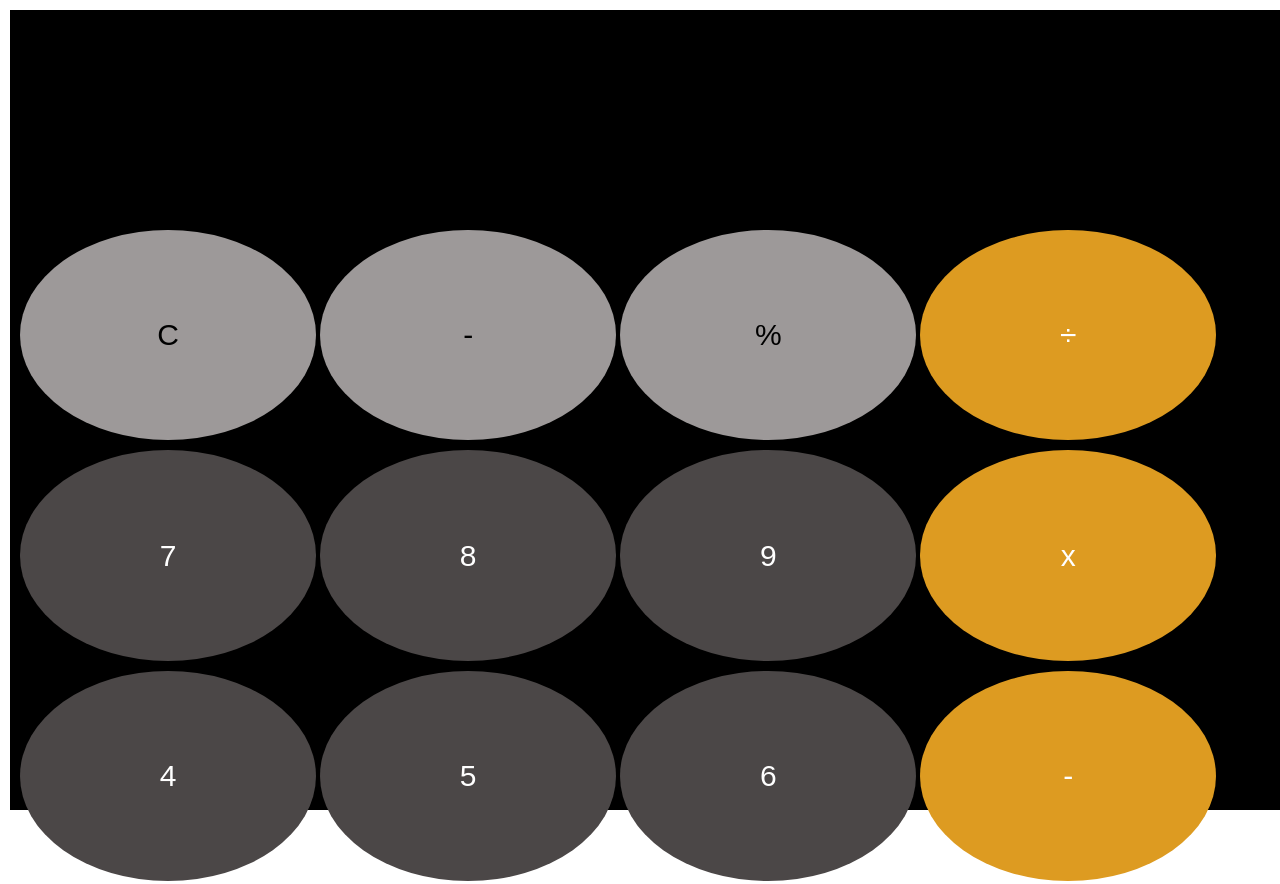
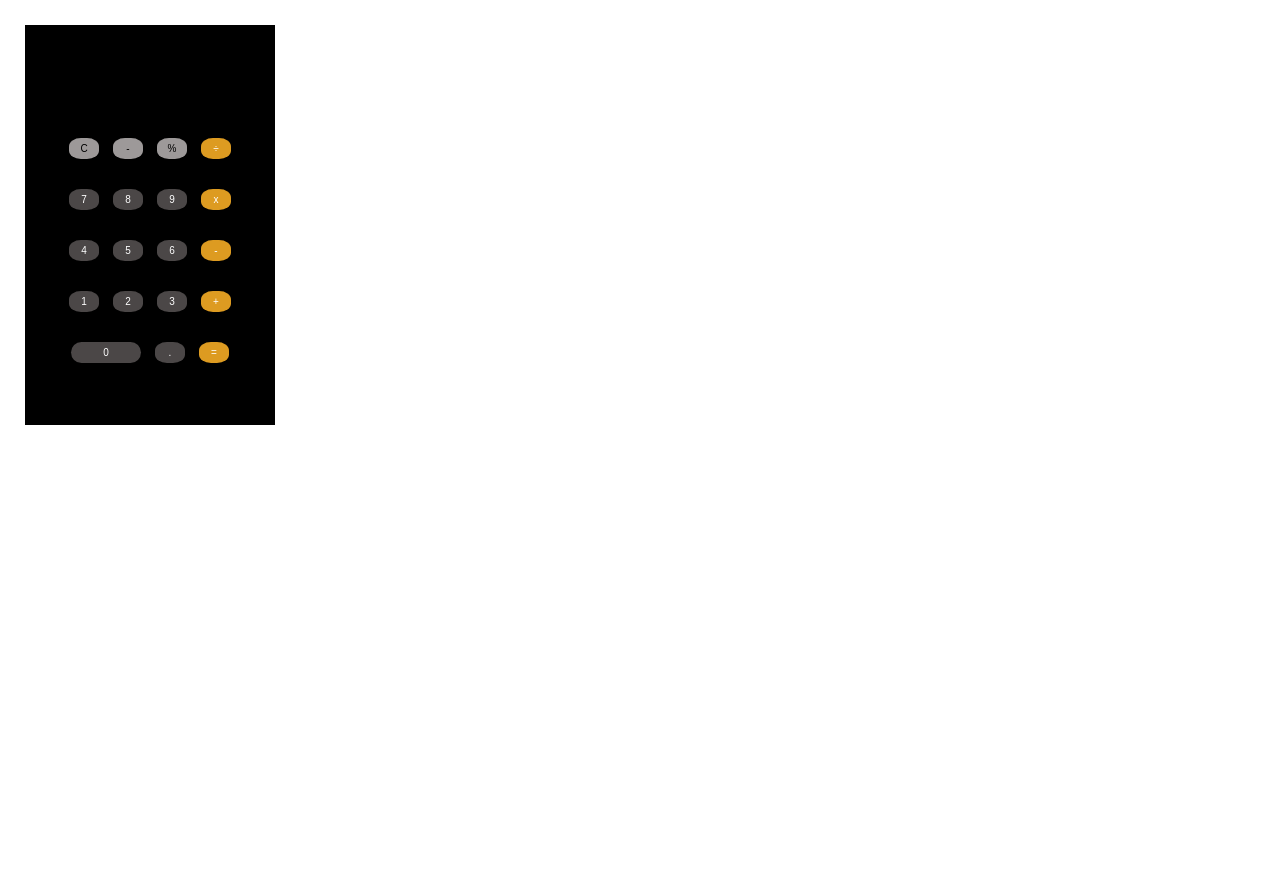
Before and after one commit to lidiahaile/calculator, a website built with Vite: page index.html in a window 1280 px wide. Shown: the top 884 px of the page. After the commit the page ends 800 px from the top, so only its background shows below. Built offline with nearby package versions, Linux system fonts and the light colour scheme.

Commit message:
media screen added for dekstop version

```diff
--- a/src/style.scss
+++ b/src/style.scss
@@ -67,3 +67,57 @@ $color-five: black;
     }
 
 }
+@media screen and (min-width: 768px){
+* {
+        margin: 5px;
+        padding: 5px;
+        box-sizing: border-box;
+
+    }
+    .calculator{
+        width: 250px;
+        height: 400px;
+        display: flex;
+        flex-direction: column;
+        justify-content: center;
+        align-items: center;
+
+
+
+
+        .calculator__result-box{
+           height: 20px;
+           width: 200px;
+           font-size: 80%;
+
+        }
+
+
+       button {
+        border: none;
+        padding: 5px;
+        font-size: 10px;
+        width: 30px;
+        border-radius: 40%;
+        background-color: $color-three;
+        color: $color-four;
+      }
+
+     .calculator__button3--zero {
+         width: 70px;
+         border-radius: 50px;
+          }
+
+
+
+
+    }
+
+
+
+
+
+
+
+
+}
```
